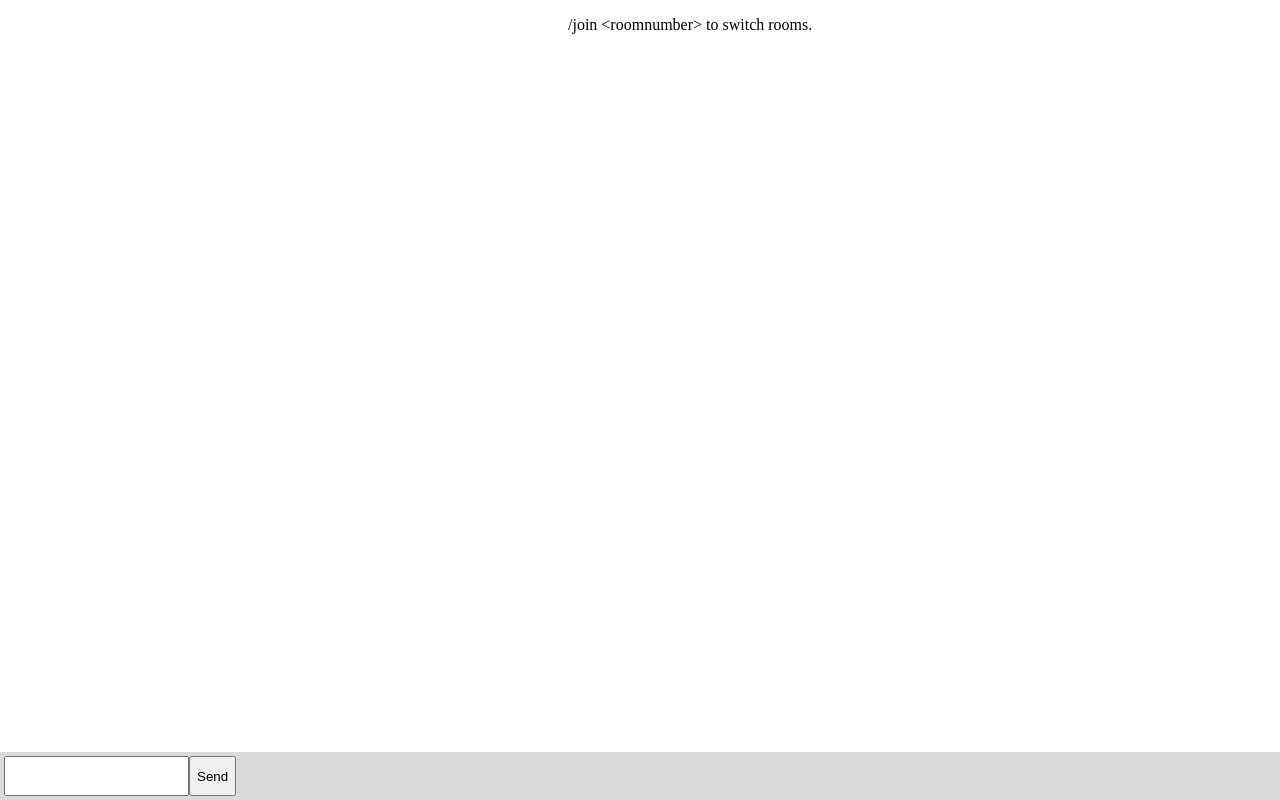
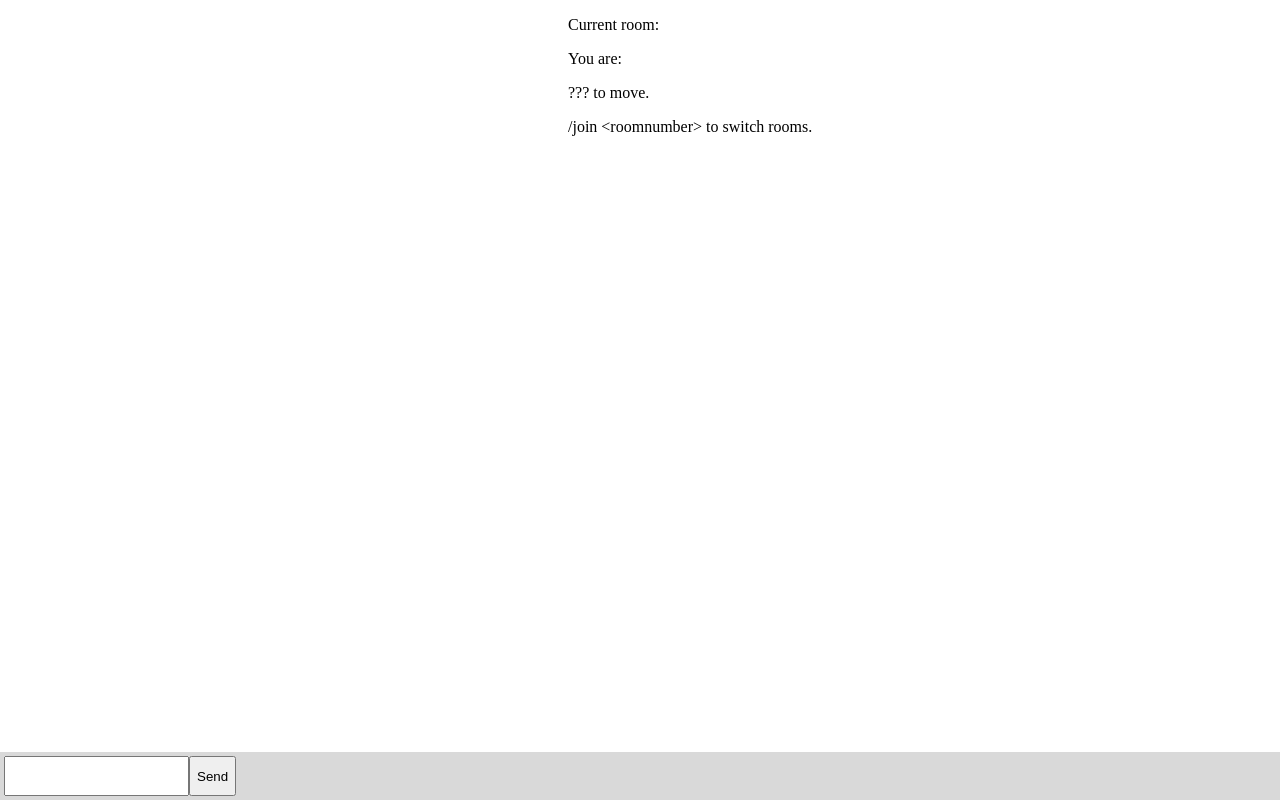
Before and after one commit to origamimantis/loopychess, a website: page views/index.html in a window 1280 px wide. Drawn offline with nearby package versions, Linux system fonts and the light colour scheme; no server answers; files whose address does not match are found by name.

Commit message:
change some html

```diff
--- a/views/index.html
+++ b/views/index.html
@@ -17,9 +17,9 @@
   </head>
   <body>
 	  <div id="canvases"></div>
-          <p id="curRoom" ></p>
-          <p id="colorText" ></p>
-          <p id="curTurn" ></p>
+          <p id="curRoom" >Current room:</p>
+          <p id="colorText" >You are:</p>
+          <p id="curTurn" >??? to move.</p>
 	  <p id="text" >/join &lt;roomnumber&gt; to switch rooms.</p>
           <script>
             document.getElementById("curRoom").style["margin-left"]= "560px"
```
